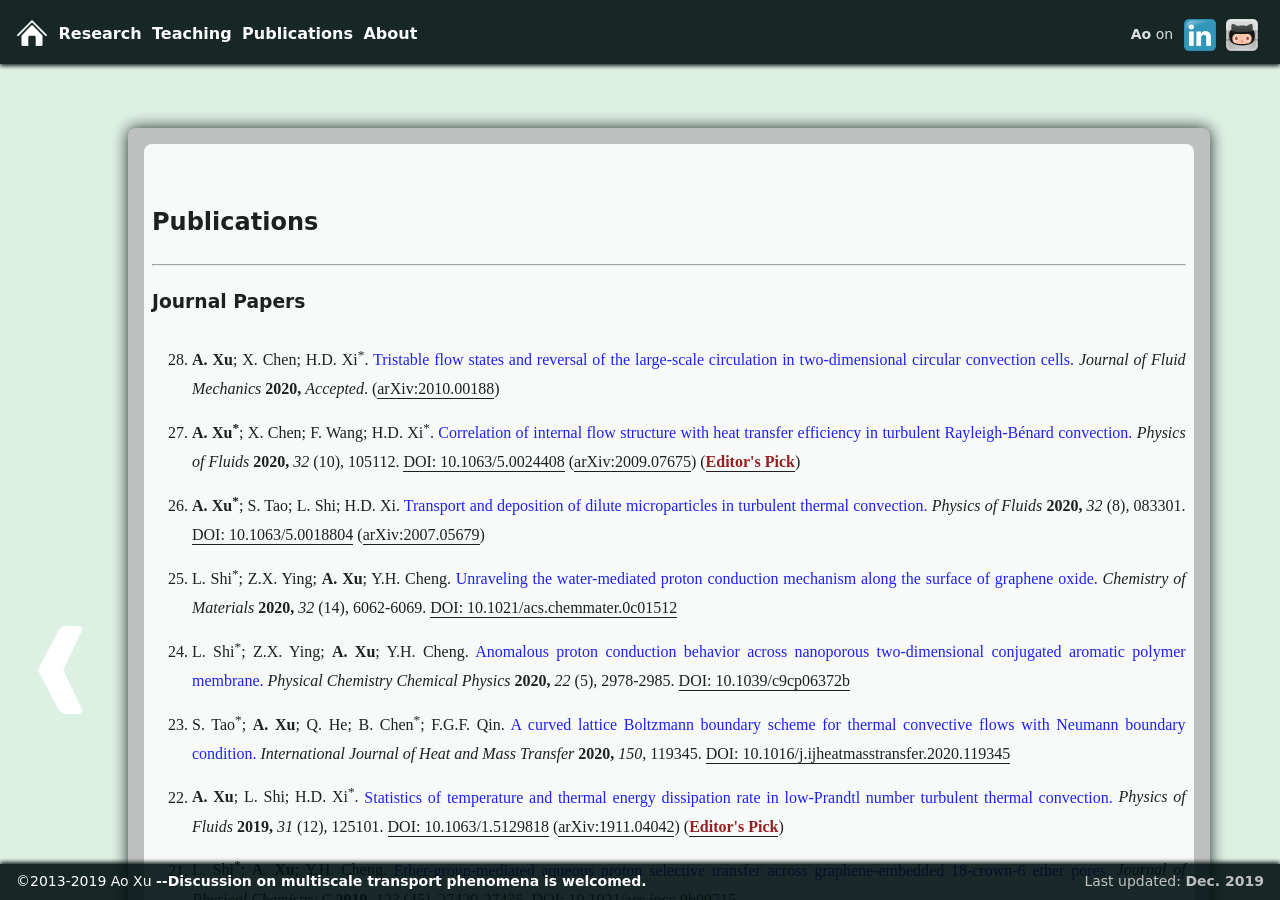
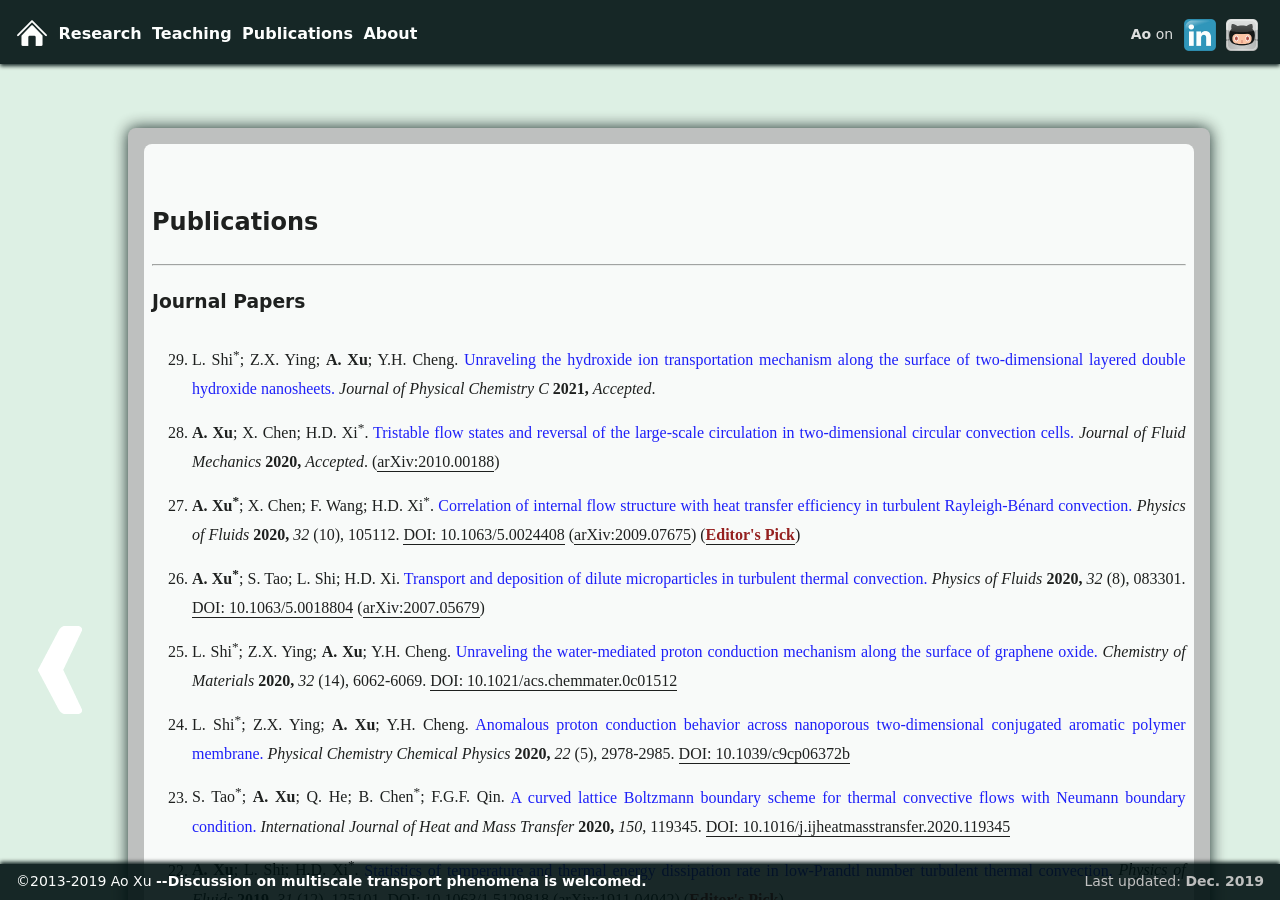
Before and after one commit to xuaoxiqi/xuaoxiqi.github.io, a Jekyll site: the page built from publications.html, in a window 1280 px wide and 900 px high. Built offline with Jekyll 4.4.1, drawn with Linux system fonts in a browser that asks for light colours; some web fonts are replaced.

Commit message:
update publication 29

```diff
--- a/about.html
+++ b/about.html
@@ -19,7 +19,7 @@ title: About
 He received his bachelor's degree in theoretical and applied mechanics from the University of Science and Technology of China (USTC) in 2013,
 and the Ph.D. degree in mechanical engineering from the Hong Kong University of Science and Technology (HKUST) in 2017.
 Dr. Xu's research is focused on heat transfer in complex fluids.
-He has published 28 papers in various prestigious journals, among which 13 papers as the first author or corresponding author.
+He has published 29 papers in various prestigious journals, among which 13 papers as the first author or corresponding author.
 These papers have collectively received more than 750 citations and earned Dr. Xu an h-index of 16 (Google Scholar).
 He is the principal investigator of the NSFC Young Scientists Fund, National Key Project, National Key Laboratory Fund, and co-investigator of the RGC General Research Fund.
 In the international community, Dr. Xu serves as managing editor of <i>International Journal of Heat and Mass Transfer</i> (Elsevier), and he served as managing editor of <i>Applied Thermal Engineering</i> (Elsevier).
@@ -31,7 +31,7 @@ In the international community, Dr. Xu serves as managing editor of <i>Internati
 2017年于香港科技大学机械及航空航天工程学系获博士学位，
 2017年10月至2018年10月于香港科技大学任职Research Associate，
 2018年10月入职西北工业大学航空学院流体力学系。
-徐博士致力于复杂流动与传热的格子玻尔兹曼模拟，在国际权威学术期刊发表SCI论文28篇（其中第一作者或通讯作者论文13篇），SCI引用640余次（其中他引590余次），h-因子为15，1篇为ESI高被引论文；
+徐博士致力于复杂流动与传热的格子玻尔兹曼模拟，在国际权威学术期刊发表SCI论文29篇（其中第一作者或通讯作者论文13篇），SCI引用640余次（其中他引590余次），h-因子为15，1篇为ESI高被引论文；
 主持国家自然科学基金（青年科学基金项目）1项、国防科工局XXX重大工程（青年项目）1项、国防科工局重点实验室基金（一般项目）1项，共同主持香港研究资助局优配研究金（GRF项目）1项。
 在国际学术界，徐博士担任《International Journal of Heat and Mass Transfer》常务编辑，曾任《Applied Thermal Engineering》常务编辑。
 </p>
--- a/publications.html
+++ b/publications.html
@@ -18,6 +18,12 @@ title: Publications
     <h3>Journal Papers</h3>
 
     <ol reversed="reversed">
+
+        <!--029-->
+        <li class="liPublications">L. Shi<sup>*</sup>; Z.X. Ying; <b>A. Xu</b>; Y.H. Cheng.
+        <a class="publications" href="./publications/029_JPCC2021.pdf">Unraveling the hydroxide ion transportation mechanism along the surface of two-dimensional layered double hydroxide nanosheets.</a>
+        <i>Journal of Physical Chemistry C</i> <b>2021,</b> <i>Accepted</i>.
+        </li>
 
         <!--028-->
         <li class="liPublications"><b>A. Xu</b>; X. Chen; H.D. Xi<sup>*</sup>.
```
Also changed, not shown: 1 other file.
